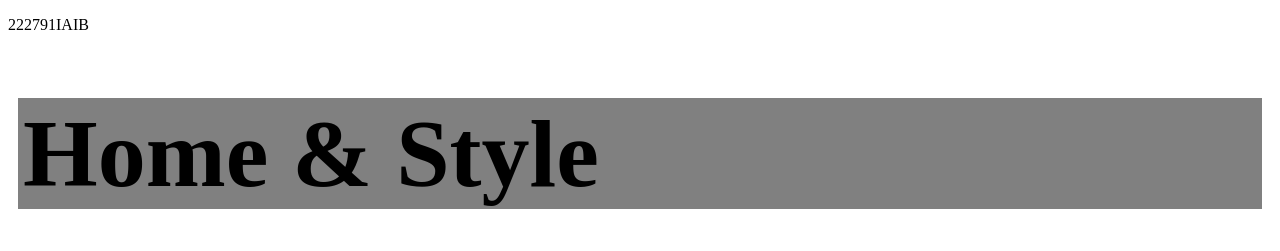
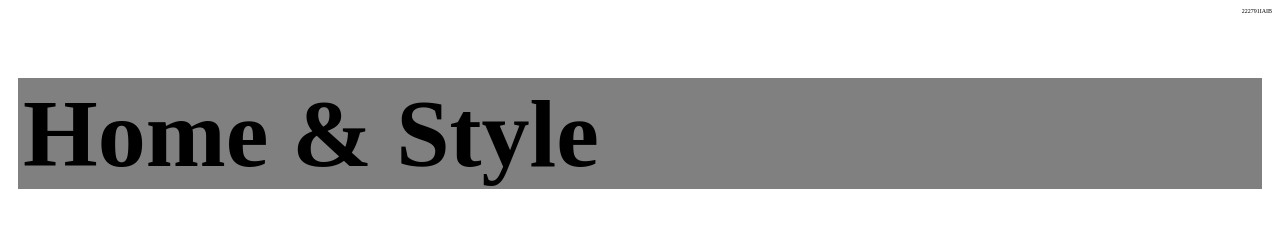
Before and after one commit to annabel32/annabel32, a plain HTML site: page index.html in a window 1280 px wide. Shown: the top 251 px of the page. Drawn offline with Linux system fonts and the light colour scheme.

Commit message:
fixed header alignment

```diff
--- a/index.html
+++ b/index.html
@@ -6,8 +6,8 @@
     <title>Home and style</title>
 </head>
 <body>
-    <div style="margin-bottom:5px; text-align:right, font-size:30%">
-        <p>222791IAIB</p>
+    <div style="margin-bottom:5px;">
+        <p style="text-align:right; font-size:30%;">222791IAIB</p>
     </div>
     <div style="margin:10px; background-color:grey">
         <h1 style="margin-left:5px; font-size:600%">Home & Style</h1>
```
